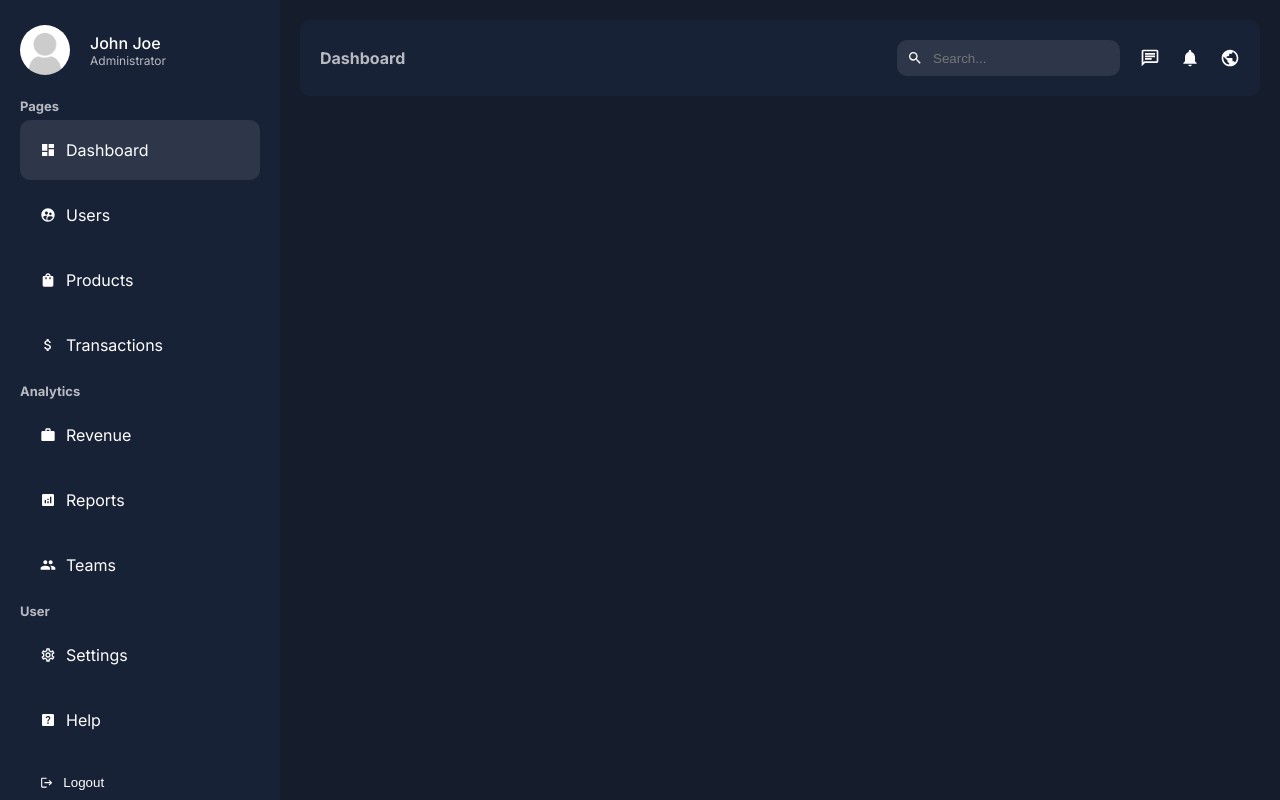
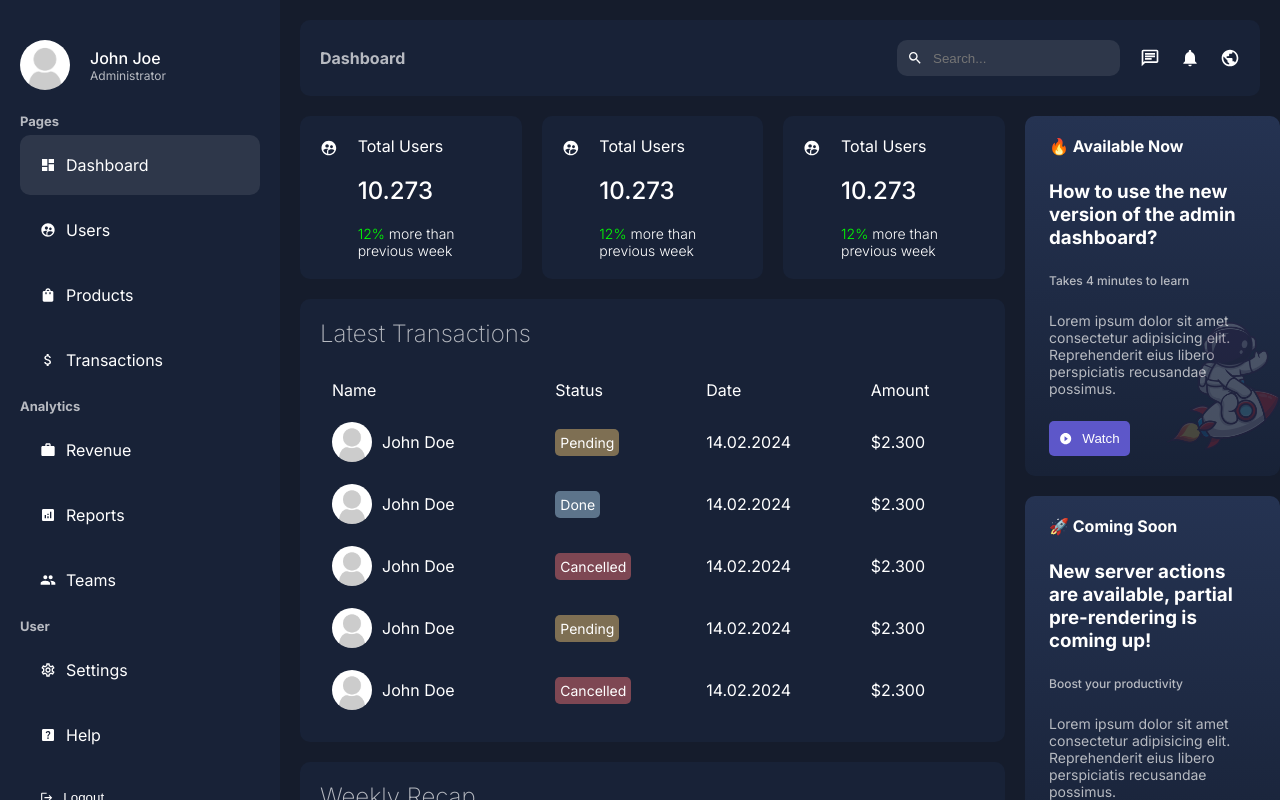
Before and after one commit to wmz786/nextjs14-admin-dashboard, a Next.js app: page /dashboard in a window 1280 px wide. Shown: the top 800 px of the page. Built offline with nearby package versions, Linux system fonts and the light colour scheme.

Commit message:
dashboard and it's components

```diff
--- a/app/dashboard/page.jsx
+++ b/app/dashboard/page.jsx
@@ -1,9 +1,24 @@
+import Card from "../ui/dashboard/card/card";
+import Chart from "../ui/dashboard/chart/chart";
 import styles from "../ui/dashboard/dashboard.module.css";
+import Rightbar from "../ui/dashboard/rightbar/rightbar";
+import Transactions from "../ui/dashboard/transactions/transactions";
 
 const DashboardPage = () => {
   return (
-    <div className={styles.container}>
-      <div></div>
+    <div className={styles.wrapper}>
+      <div className={styles.main}>
+        <div className={styles.cards}>
+          <Card />
+          <Card />
+          <Card />
+        </div>
+        <Transactions />
+        <Chart />
+      </div>
+      <div className={styles.side}>
+        <Rightbar />
+      </div>
     </div>
   );
 };
--- a/app/ui/dashboard/dashboard.module.css
+++ b/app/ui/dashboard/dashboard.module.css
@@ -6,9 +6,33 @@
   flex: 1;
   background-color: var(--bgSoft);
   padding: 20px;
+  min-height: 100vh;
 }
 
 .content {
   flex: 4;
   padding: 20px;
 }
+
+.wrapper {
+  display: flex;
+  gap: 20px;
+  margin-top: 20px;
+}
+
+.main {
+  flex: 3;
+  display: flex;
+  flex-direction: column;
+  gap: 20px;
+}
+
+.cards {
+  display: flex;
+  gap: 20px;
+  justify-content: space-between;
+}
+
+.side {
+  flex: 1;
+}
```
